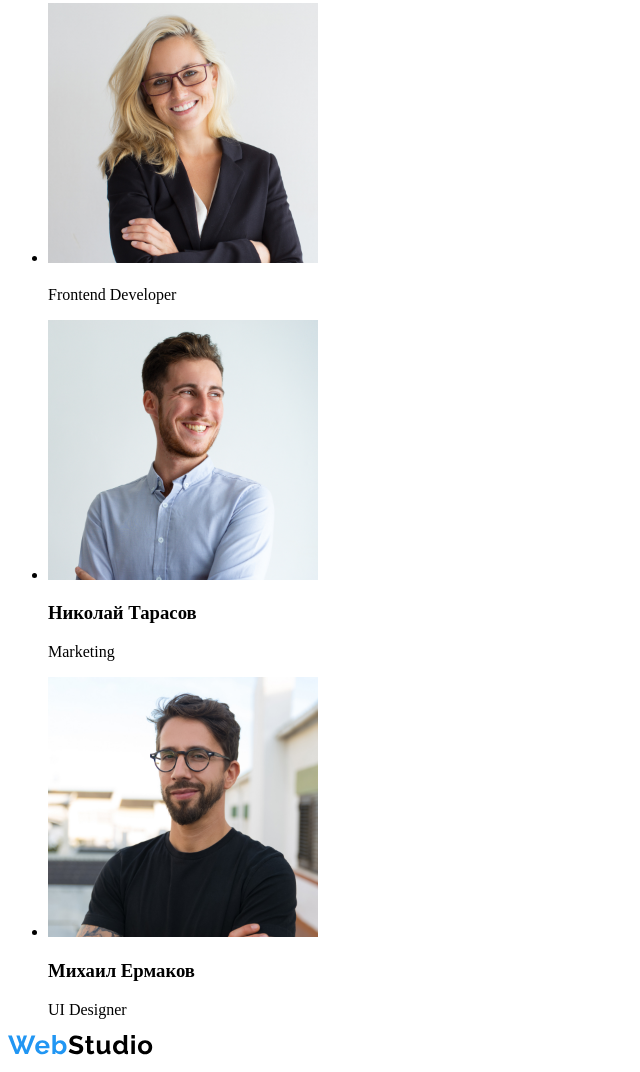
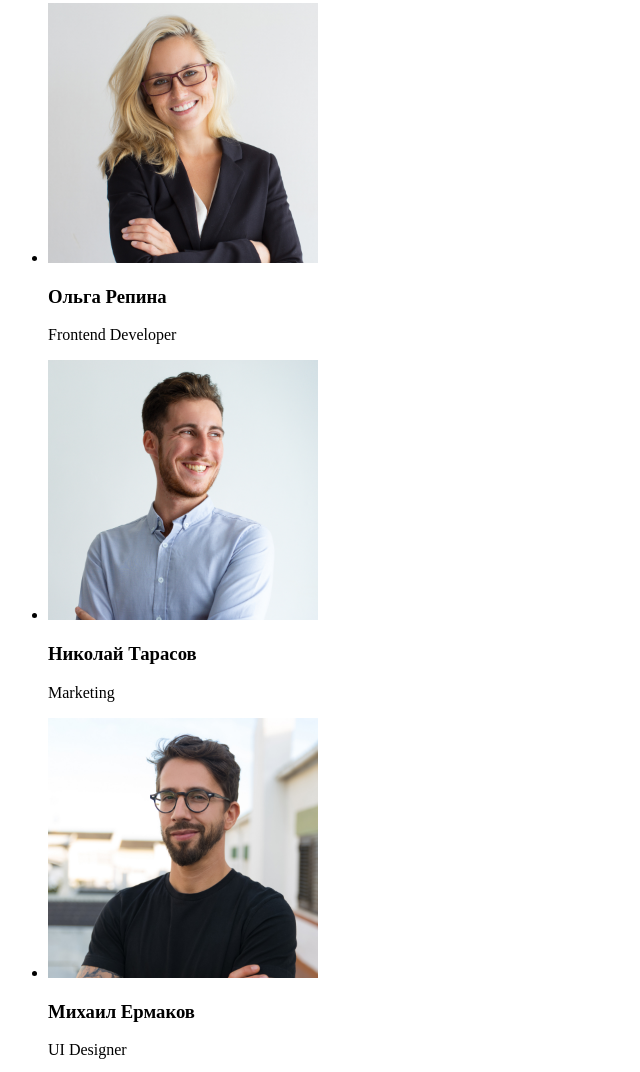
Before and after one commit to Grek-88/goit-markup-hw-01, a plain HTML site: page index.html in a window 1280 px wide. Shown: the part 1773-2845 px from the top of the page, without its empty margins (0-640 px from the left). Drawn offline with Linux system fonts and the light colour scheme.

Commit message:
Исправил ош

```diff
--- a/index.html
+++ b/index.html
@@ -116,7 +116,7 @@
             width="270"
             height="260"
           />
-          <h3></h3>
+          <h3>Ольга Репина</h3>
           <p>Frontend Developer</p>
         </li>
         <li>
```
